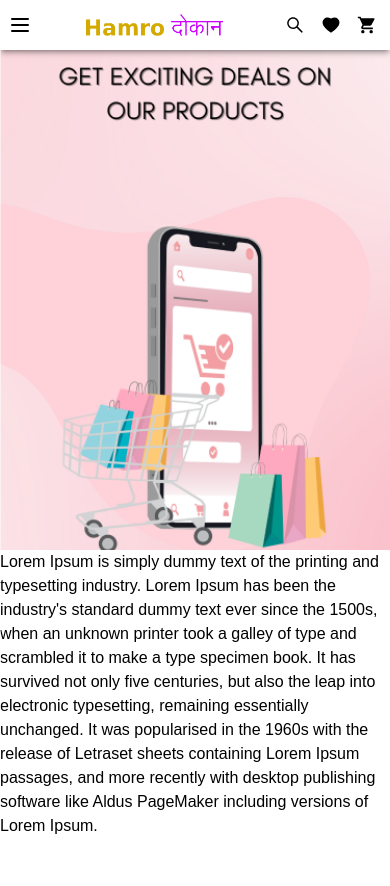
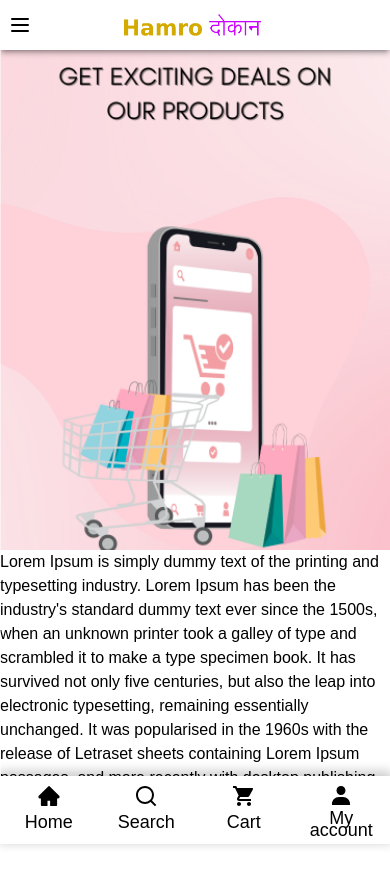
Before and after one commit to imprasanna/e-commerce, a React (Create React App) app in the folder client/: page / in a window 390 px wide. Shown: the top 886 px of the page. Before the commit the page ends 844 px from the top, so only its background shows below. Built offline with nearby package versions, Linux system fonts and the light colour scheme; a web font is replaced by a local one.

Commit message:
Mobile-view bottom nav created

```diff
--- /dev/null
+++ b/client/src/components/MobileNav.js
@@ -0,0 +1,48 @@
+import React from "react";
+import { MdShoppingCart } from "react-icons/md";
+import { RiSearchLine } from "react-icons/ri";
+import { AiFillHome } from "react-icons/ai";
+import { BiSolidUser } from "react-icons/bi";
+import { Badge } from "@mui/material";
+import { useSelector } from "react-redux";
+import "../styles/mobilenav.css";
+
+const MobileNav = () => {
+  const { dark } = useSelector((state) => state.nav);
+
+  return (
+    <>
+      <div
+        className={
+          dark === true ? "mobile-nav-wrapper-dark" : "mobile-nav-wrapper"
+        }
+      >
+        <div className="w-[25%] p-2 flex flex-col justify-center items-center">
+          <AiFillHome className="text-2xl text-black" />
+          <div className="text-lg">Home</div>
+        </div>
+
+        <div className="w-[25%] p-2 flex flex-col justify-center items-center">
+          <RiSearchLine className="text-2xl text-black" />
+          <div className="text-lg">Search</div>
+        </div>
+
+        <div className="w-[25%] p-2 flex flex-col justify-center items-center">
+          <Badge badgeContent={0}>
+            <MdShoppingCart className="text-2xl text-black" />
+          </Badge>
+          <div className="text-lg">Cart</div>
+        </div>
+
+        <div className="w-[25%] p-2 flex flex-col flex-wrap justify-center items-center">
+          <BiSolidUser className="text-2xl text-black" />
+          <div className="text-lg mt-1 text-center leading-3 md:mt-2">
+            My account
+          </div>
+        </div>
+      </div>
+    </>
+  );
+};
+
+export default MobileNav;
--- a/client/src/components/Nav2.js
+++ b/client/src/components/Nav2.js
@@ -57,16 +57,13 @@ const Nav2 = () => {
               <AiOutlineSearch className="font-bold lg:text-white lg:text-2xl xl:text-3xl" />
             </button>
           </div>
-          <div className="fav-and-cart pr-[0.3rem] lg:flex lg:justify-between lg:items-center lg:w-[150px] xl:w-[150px]">
+          <div className="fav-and-cart pr-[0.3rem] lg:flex lg:justify-between lg:items-center lg:w-[120px] xl:w-[150px]">
             <IconButton>
-              <AiOutlineSearch className="text-xl text-black lg:hidden" />
-            </IconButton>
-            <IconButton>
-              <AiFillHeart className="text-xl text-black lg:text-3xl" />
+              <AiFillHeart className="hidden lg:block lg:text-black lg:text-3xl" />
             </IconButton>
             <IconButton>
               <Badge color="secondary" badgeContent={0}>
-                <MdShoppingCart className="text-xl text-black lg:text-3xl" />
+                <MdShoppingCart className="hidden lg:block lg:text-black lg:text-3xl" />
               </Badge>
             </IconButton>
           </div>
--- a/client/src/pages/Home.js
+++ b/client/src/pages/Home.js
@@ -2,6 +2,7 @@ import React from "react";
 import Nav1 from "../components/Nav1";
 import Nav2 from "../components/Nav2";
 import Nav3 from "../components/Nav3";
+import MobileNav from "../components/MobileNav";
 import { useDispatch, useSelector } from "react-redux";
 import "../styles/home.css";
 import {
@@ -47,6 +48,7 @@ const Home = () => {
             PageMaker including versions of Lorem Ipsum.
           </div>
         </div>
+        <MobileNav />
       </div>
     </>
   );
--- /dev/null
+++ b/client/src/styles/mobilenav.css
@@ -0,0 +1,30 @@
+.mobile-nav-wrapper {
+    box-shadow: 0 -3px 10px 2px rgba(0, 0, 0, 0.2);
+    position: sticky;
+    bottom: 0;
+    background-color: white;
+    display: flex;
+    justify-content: space-between;
+}
+
+.mobile-nav-wrapper-dark {
+    box-shadow: 0 -3px 10px 2px rgba(0, 0, 0, 0.2);
+    position: sticky;
+    bottom: 0;
+    background-color: white;
+    background-image: linear-gradient(#00000066, #00000066);
+    display: flex;
+    justify-content: space-between;
+}
+
+@media (min-width: 1024px) {
+    .mobile-nav-wrapper {
+        display: none;
+    }
+}
+
+@media (min-width: 1024px) {
+    .mobile-nav-wrapper-dark {
+        display: none;
+    }
+}
```
